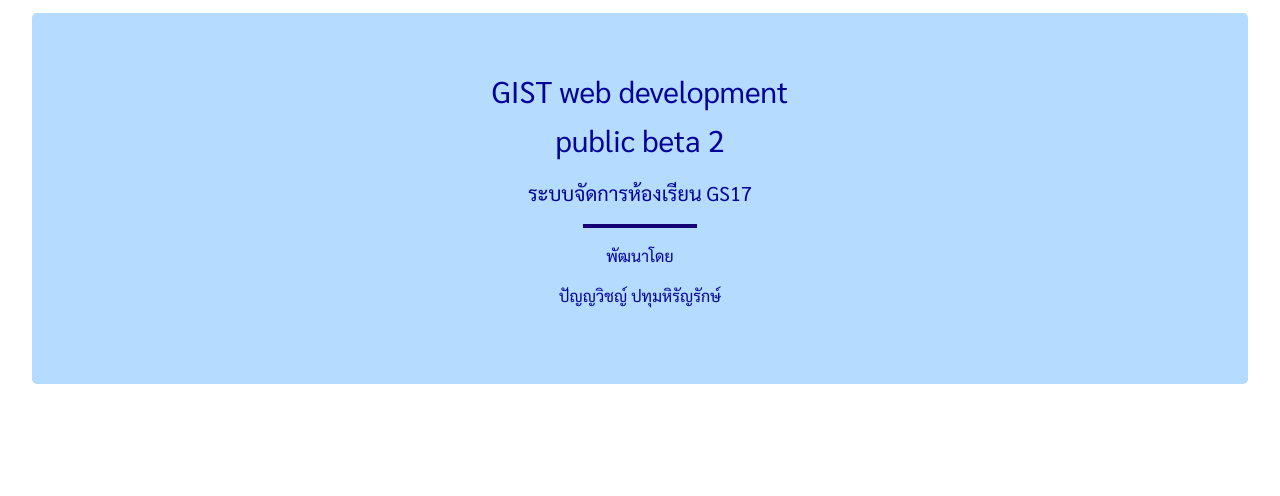
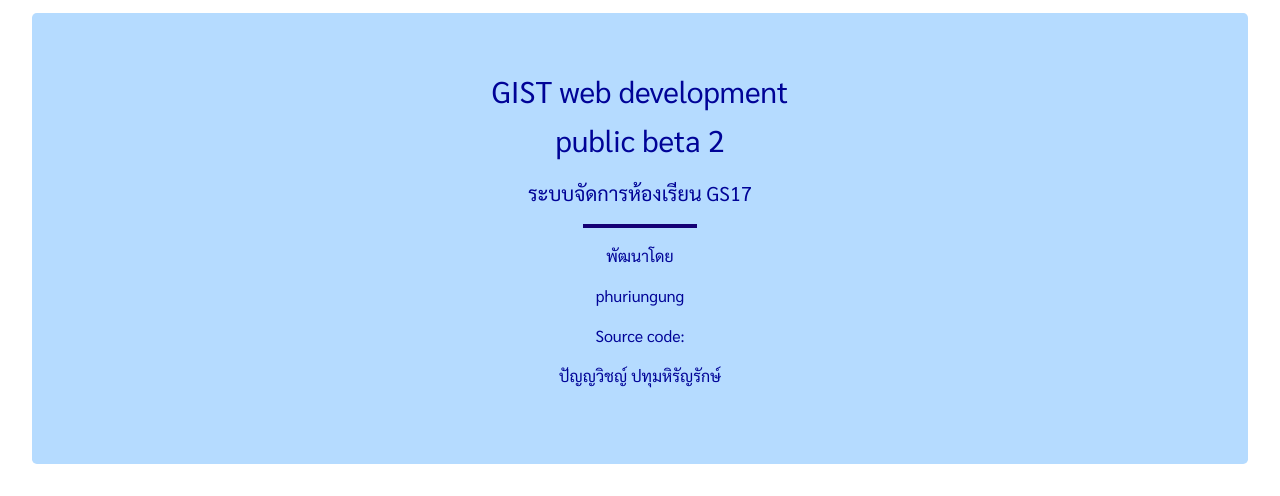
Before and after one commit to Phuriungung/papaken, a plain HTML site: page index.html in a window 1280 px wide. Shown: the part 2841-3337 px from the top of the page. Before the commit the page ends 3257 px from the top, so only its background shows below. Drawn offline with nearby package versions, Linux system fonts and the light colour scheme.

Commit message:
Update index.html

```diff
--- a/index.html
+++ b/index.html
@@ -278,7 +278,9 @@
       <p style="font-size: 20px;">ระบบจัดการห้องเรียน GS17</p>
       <hr style="border: #160091; border: 2px solid rgb(21, 0, 116);" width="10%">
       <p class="" style="font-size: medium;"> พัฒนาโดย</p>
-      <p class="" style="font-size: medium;"> ปัญญวิชญ์  ปทุมหิรัญรักษ์</p>
+      <p class="" style="font-size: medium;"> phuriungung</p>
+      <p class="" style="font-size: medium;"> Source code:</p>
+      <p class="" style="font-size: medium;"> ปัญญวิชญ์ ปทุมหิรัญรักษ์</p>
     </div>
 
   </body>
```
